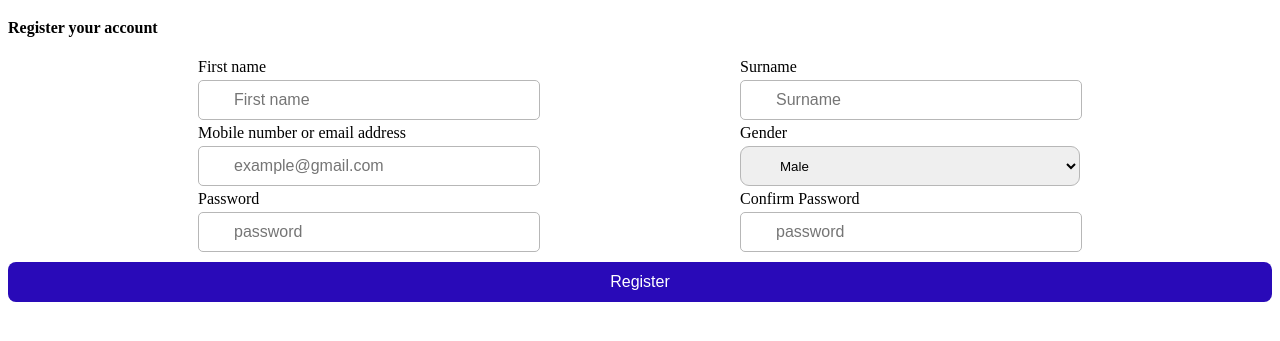
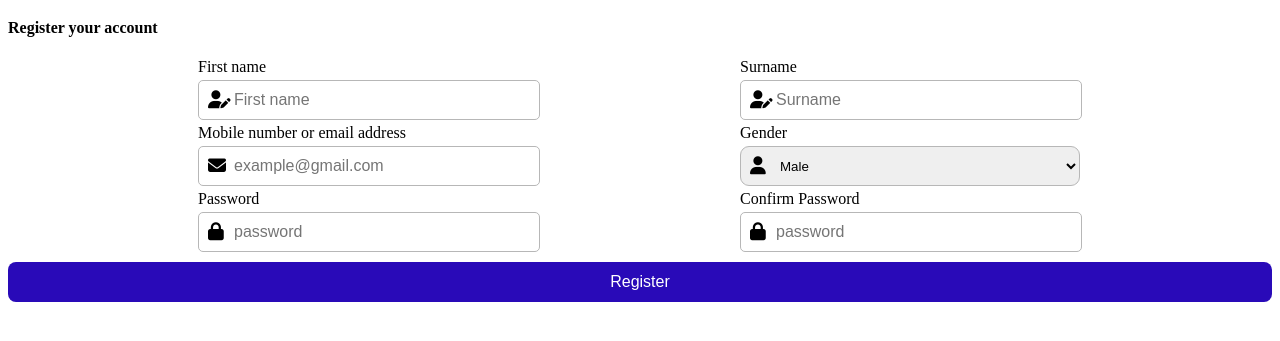
Before and after one commit to hassan4366/Form-Ausantecated, a plain HTML site: page project-DOM/INDEX.HTML in a window 1280 px wide. Shown: the part 61-402 px from the top of the page. Drawn offline with Linux system fonts and the light colour scheme.

Commit message:
Update INDEX.HTML

```diff
--- a/project-DOM/INDEX.HTML
+++ b/project-DOM/INDEX.HTML
@@ -3,6 +3,7 @@
   <head>
     <meta charset="UTF-8" />
     <meta name="viewport" content="width=device-width, initial-scale=1.0" />
+    <link rel="stylesheet" href="https://cdnjs.cloudflare.com/ajax/libs/font-awesome/6.5.1/css/all.min.css">
     <link rel="stylesheet" href="STYLE.CSS" />
     <title>Document</title>
   </head>
```
